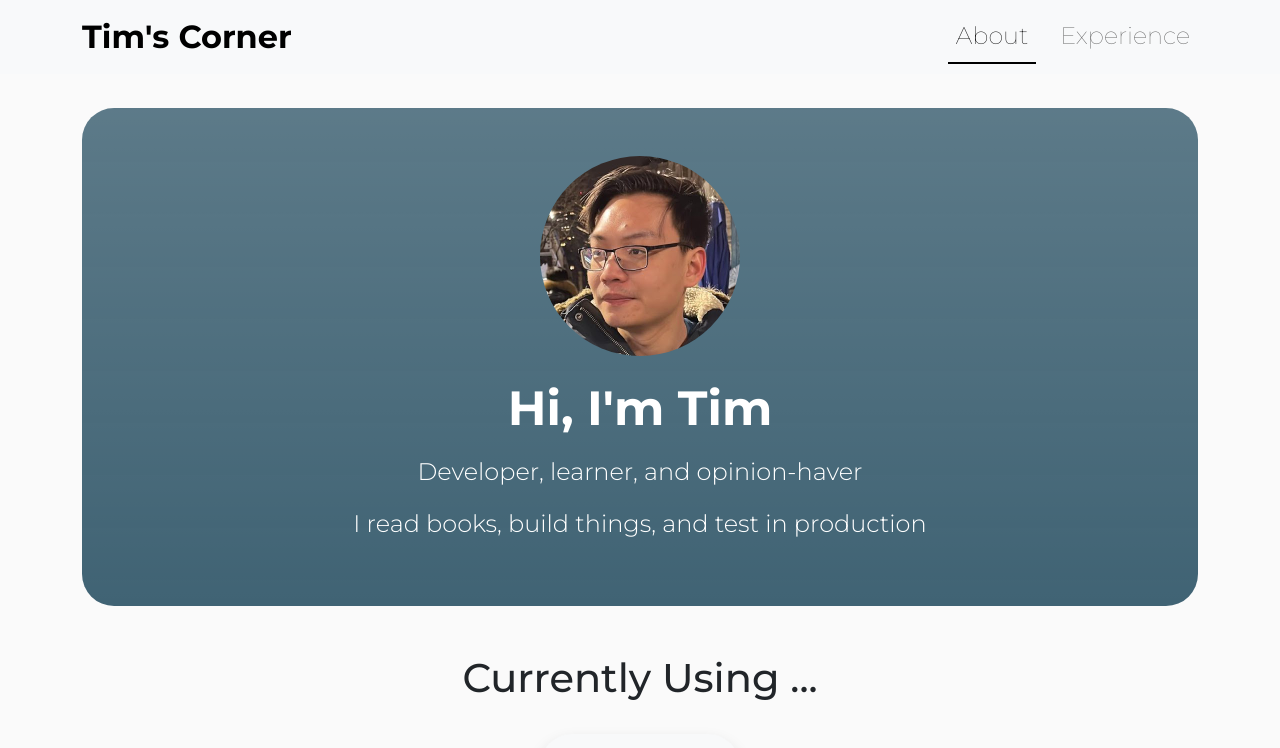
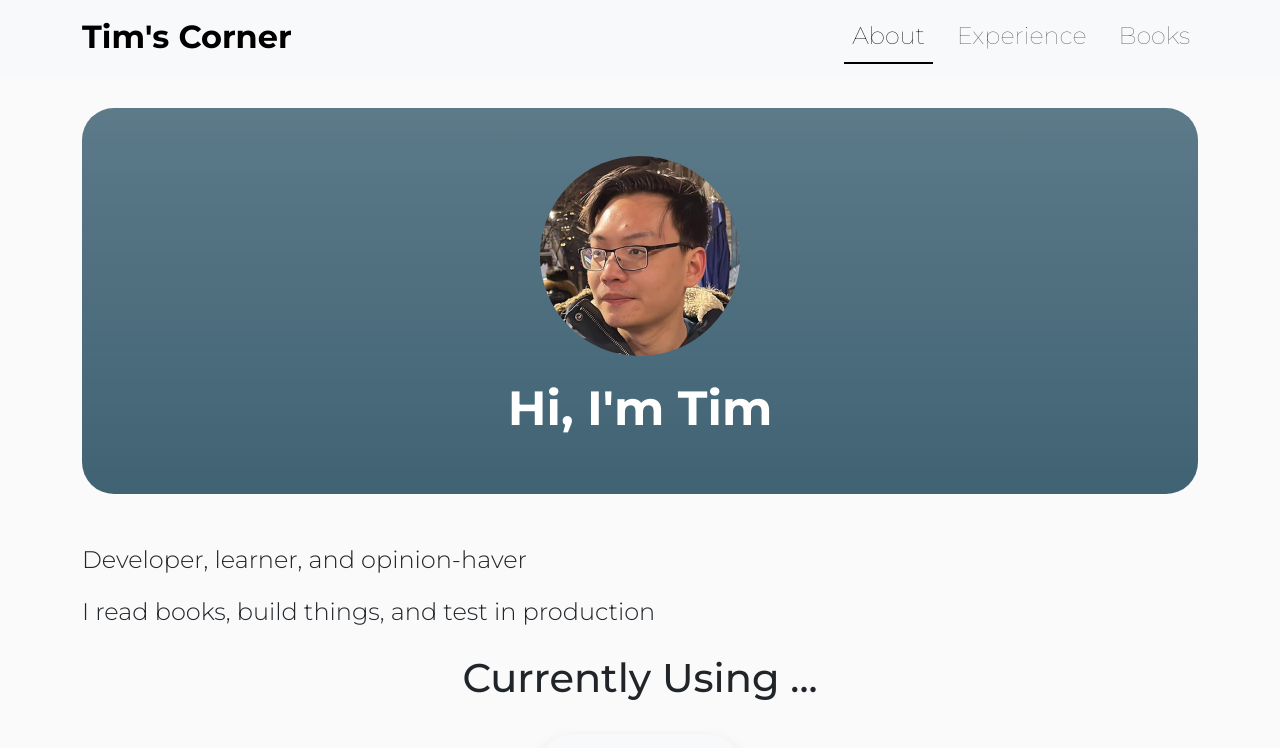
Before and after one commit to tacascer/website, a Next.js app in the folder website/: page / in a window 1280 px wide. Shown: the top 748 px of the page. Built offline with nearby package versions, Linux system fonts and the light colour scheme.

Commit message:
Better HTML semantics

```diff
--- a/website/app/about/About.tsx
+++ b/website/app/about/About.tsx
@@ -2,7 +2,8 @@ import Image from "next/image";
 
 const About = () => {
   return (
-    <main
+    <>
+      <header
         id="about"
         className="p-5 my-5 text-center text-bg-primary bg-opacity-75 bg-gradient rounded-5"
       >
@@ -14,13 +15,14 @@ const About = () => {
           height={200}
         />
         <h1 className="display-5 fw-bold ">Hi, I&apos;m Tim</h1>
-      <div className="mx-auto m-3">
+      </header>
+      <main className="mx-auto m-3">
         <p className="fw-light fs-4 ">Developer, learner, and opinion-haver</p>
         <p className="fw-light fs-4">
           I read books, build things, and test in production
         </p>
-      </div>
       </main>
+    </>
   );
 };
 
--- a/website/app/components/NavBar.tsx
+++ b/website/app/components/NavBar.tsx
@@ -15,6 +15,10 @@ const NAV_ITEMS: NavigationItem[] = [
   {
     name: "Experience",
     href: "#experience",
+  },
+  {
+    name: "Books",
+    href: "#book",
   },
 ];
 
--- a/website/app/components/Section.tsx
+++ b/website/app/components/Section.tsx
@@ -7,9 +7,9 @@ interface SectionProps {
 
 const Section = ({ id, children }: SectionProps) => {
   return (
-    <div id={id} className="my-5 col-lg-8 mx-auto">
+    <section id={id} className="my-5 col-lg-8 mx-auto">
       {children}
-    </div>
+    </section>
   );
 };
 
```
Lines whose indentation alone changed are shown as unchanged.
